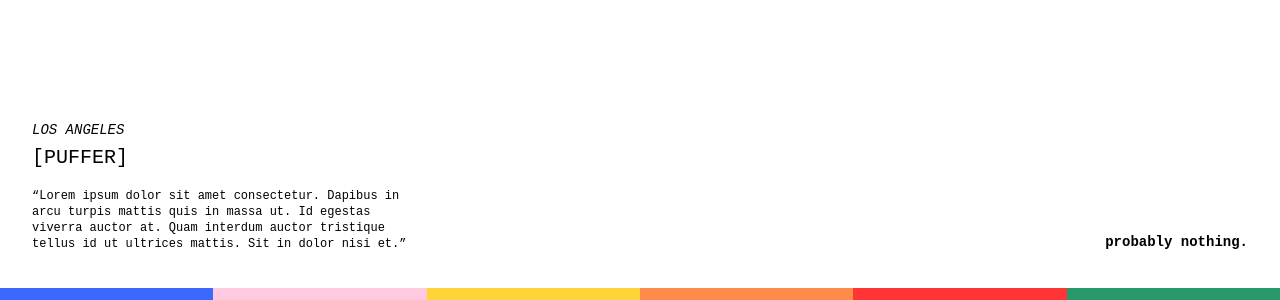
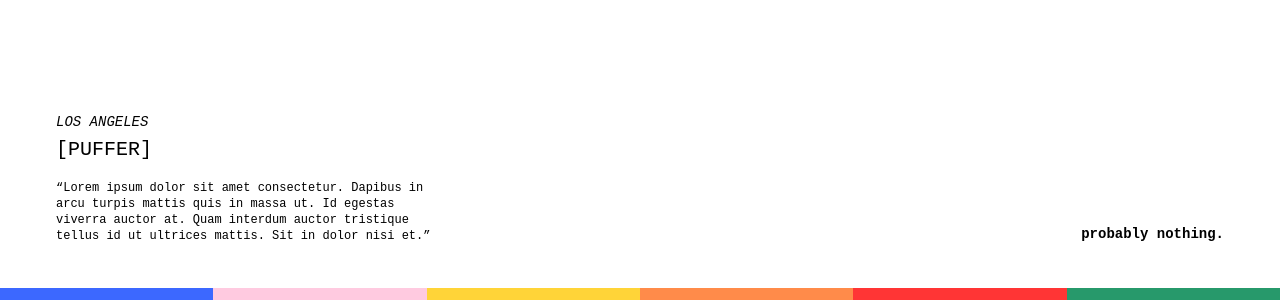
Before and after one commit to 3O1/puffer, a Next.js app: page / in a window 1280 px wide. Shown: the part 500-800 px from the top of the page. Built offline with nearby package versions, Linux system fonts and the light colour scheme.

Commit message:
Updated margins & padding

```diff
--- a/pages/index.tsx
+++ b/pages/index.tsx
@@ -50,7 +50,7 @@
           </div>
 
           <div className="flex items-end select-none font-courierPrime h-1/2 md:h-auto">
-            <div className="bottom-0 items-end justify-between w-full px-5 mb-12 text-center md:fixed md:px-8 md:flex md:text-sm md:text-left">
+            <div className="bottom-0 items-end justify-between w-full px-5 mb-12 text-center lg:mb-14 md:fixed md:px-8 lg:px-12 xl:px-14 md:flex md:text-sm md:text-left">
               <div className="md:w-96">
                 <h2 className="text-sm italic font-courierPrime">
                   LOS ANGELES
```
